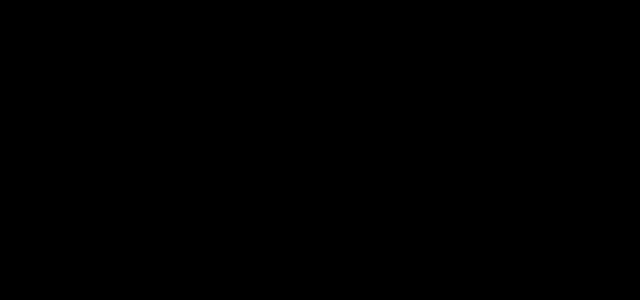
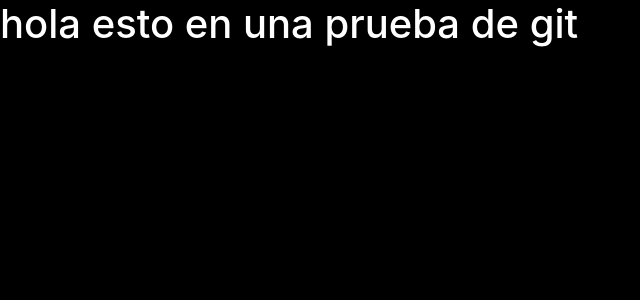
Before and after one commit to dumbocan/hoja_de_trabajo_varadero, a PHP site: page /programacion/principal.php in a window 1280 px wide. Before the commit the part shown is empty. Shown: the top 300 px of the page, without its empty margins (0-640 px from the left). Run offline with PHP 8.4, Linux system fonts and the light colour scheme.

Commit message:
Update principal.php
primera prueba

```diff
--- a/principal.php
+++ b/principal.php
@@ -30,6 +30,7 @@ $nombre=$_POST['nombre'];
    }
 
 ?>
+<h1>hola esto en una prueba de git</h1>
 
 
 
```
